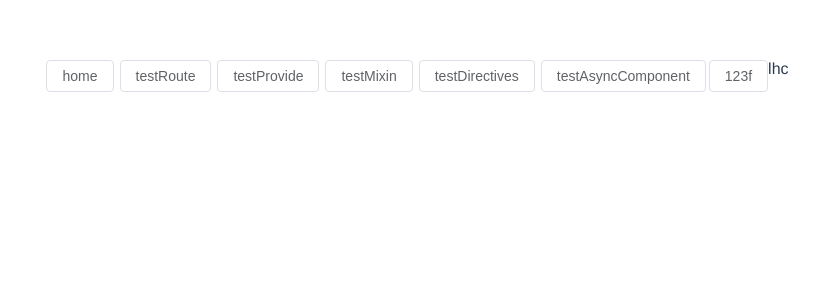
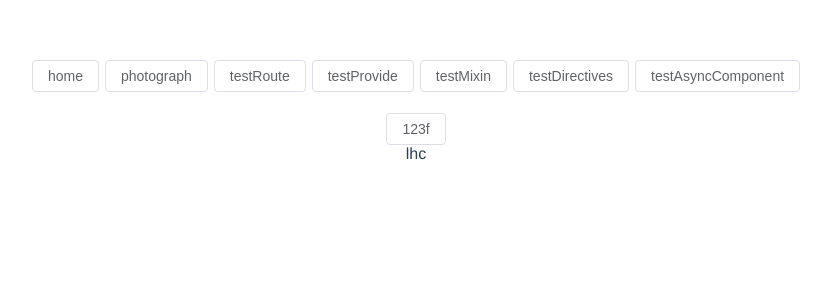
Before and after one commit to hachi1994/vue-vite-ts_project, a Vue app: page / in a window 1280 px wide. Shown: the top 300 px of the page, without its empty margins (224-1055 px from the left). Built offline with nearby package versions, Linux system fonts and the light colour scheme; no server answers.

Commit message:
#v2021-11-26_1# 添加photograph路由

```diff
--- a/src/App.vue
+++ b/src/App.vue
@@ -4,6 +4,7 @@
 import { ref } from 'vue'
 let routes = ref([
   { name: "home", path: "/" },
+  { name: "photograph", path: "/photograph" },
   { name: "testRoute", path: "/testRoute/30" },
   { name: "testProvide", path: "/testProvide" },
   { name: "testMixin", path: "/testMixin" },
@@ -16,7 +17,9 @@ let routes = ref([
   <router-link v-for="(item, index) in routes" :key="index" class="link" :to="item.path">
     <el-button>{{ item.name }}</el-button>
   </router-link>
-  <router-view />
+  <div>
+    <router-view />
+  </div>
 </template>
 
 <style>
@@ -24,7 +27,7 @@ let routes = ref([
   margin: 0 3px;
 }
 #app {
-  display: flex;
+  /* display: flex; */
   justify-content: center;
   font-family: Avenir, Helvetica, Arial, sans-serif;
   -webkit-font-smoothing: antialiased;
--- a/src/main.ts
+++ b/src/main.ts
@@ -3,9 +3,11 @@ import App from './App.vue'
 //import 'element-plus/dist/index.css'
 //import ElementPlus from 'element-plus'
 import Home from "@components/Home.vue"
+import Photograph from "@pages/photograph/Index.vue"
 import { createRouter, createWebHashHistory } from 'vue-router'
 const routes = [
     { path: '/', component: Home },
+    { path:'/photograph',component:Photograph}
 ]
 const router = createRouter({
     history: createWebHashHistory(),
--- /dev/null
+++ b/src/pages/photograph/Index.vue
@@ -0,0 +1,5 @@
+<template>
+    <div>
+    这里是相册
+    </div>
+</template>
--- a/tsconfig.json
+++ b/tsconfig.json
@@ -15,7 +15,8 @@
       "@": ["src"],
       "@/*": ["src/*"],
       "@components":["src"],
-      "@components/*":["src/components/*"]
+      "@components/*":["src/components/*"],
+      "@pages/*":["src/pages/*"]
     }
   },
   "include": ["src/**/*.ts", "src/**/*.d.ts", "src/**/*.tsx", "src/**/*.vue"]
--- a/vite.config.ts
+++ b/vite.config.ts
@@ -18,7 +18,8 @@ export default defineConfig({
   resolve: {
     alias:{
       '@':_resolve('src'),
-      '@components':_resolve('src/components')
+      '@components':_resolve('src/components'),
+      '@pages':_resolve('src/pages')
     }
   },
   server: {
```
